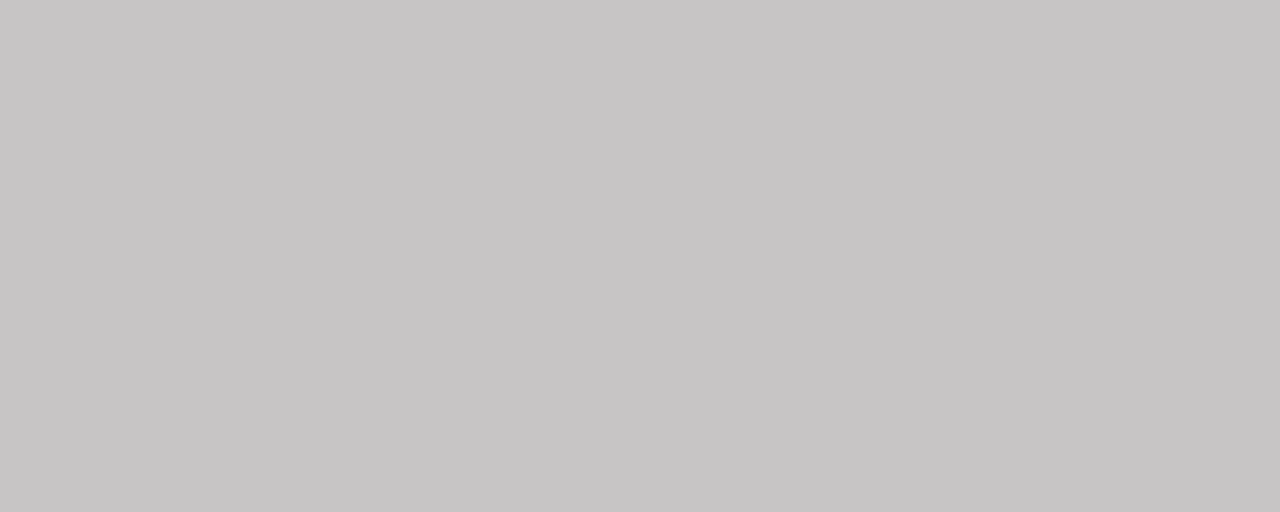
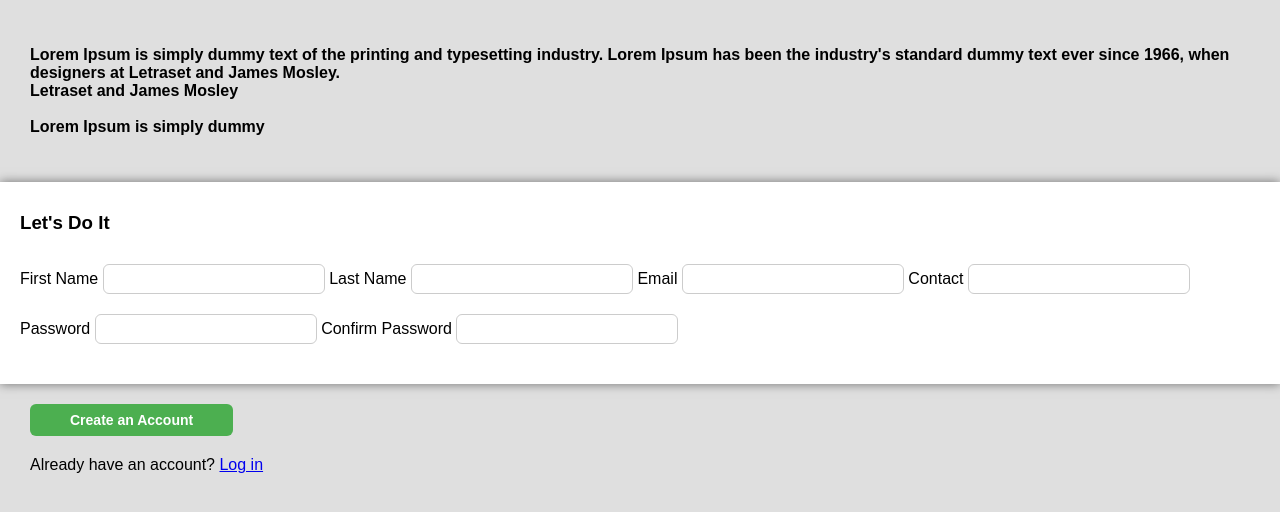
Before and after one commit to tamoreo/sign-up-form, a plain HTML site: page index.html in a window 1280 px wide. Drawn offline with Linux system fonts and the light colour scheme.

Commit message:
Edit index.html and styles.css

```diff
--- a/index.html
+++ b/index.html
@@ -6,5 +6,27 @@
     <title>Document</title>
     <link rel="stylesheet" href="styles.css" />
   </head>
-  <body></body>
+  <body>
+    <p class="intro">Lorem Ipsum is simply dummy text of the printing and typesetting industry. Lorem Ipsum has been the industry's standard dummy text ever since 1966, when designers at Letraset and James Mosley.<br>Letraset and James Mosley<br><br>Lorem Ipsum is simply dummy</p>
+
+    <div class="form-container">
+      <form action="#" method="POST">
+      <h3>Let's Do It</h3>
+      <label for="fname">First Name</label>
+      <input type="text" id="fname" name="fname" required />
+      <label for="lname">Last Name</label>
+      <input type="text" id="lname" name="lname" required/>
+      <label for="email">Email</label>
+      <input type="email" id="email" name="email" required/>
+      <label for="phone">Contact</label>
+      <input type="text" id="phone" name="phone" required/>
+      <label for="password">Password</label>
+      <input type="password" id="password" name="password" required/>
+      <label for="confirm-password">Confirm Password</label>
+      <input type="password" id="confirm-password" name="confirm-password" required/>
+    </div>
+    <button type="submit">Create an Account</button>
+    </form>
+    <p class="login-link">Already have an account? <a href="#">Log in</a></p>
+  </body>
 </html>
--- a/styles.css
+++ b/styles.css
@@ -1,6 +1,49 @@
 body {
   margin: 0;
-  padding: 0;
   font-family: Arial, sans-serif;
-  background-color: rgb(199, 197, 197);
+  background-color: rgb(223, 223, 223);
 }
+h3 {
+  margin-top: 10px;
+  margin-bottom: 30px;
+}
+.intro {
+  text-align: left;
+  padding: 30px;
+  font-weight: bold;
+  font-size: 16px;
+}
+.form-container {
+  background-color: #fff;
+  box-shadow: 0 0 10px rgba(0, 0, 0, 0.5);
+  padding: 20px;
+}
+input[type="text"],
+input[type="password"],
+input[type="email"] {
+  width: 200px;
+  height: 8px;
+  padding: 10px;
+  margin-bottom: 20px;
+  border: 1px solid #ccc;
+  border-radius: 6px;
+}
+.login-link {
+  text-align: left;
+  margin-left: 30px;
+  margin-top: 20px;
+  color: #000000;
+}
+
+button {
+  background-color: #4caf50;
+  color: white;
+  font-size: 14px;
+  font-weight: bold;
+  margin-top: 20px;
+  margin-left: 30px;
+  padding: 8px 40px;
+  border: none;
+  border-radius: 6px;
+  cursor: pointer;
+}
```
